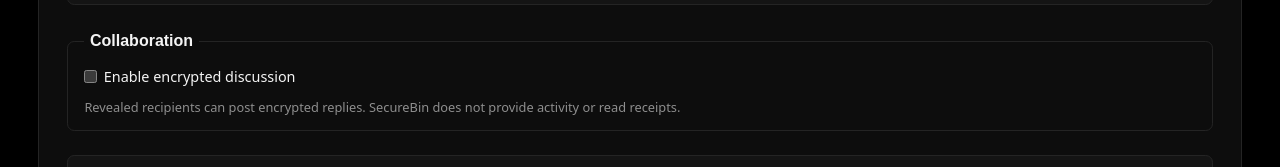
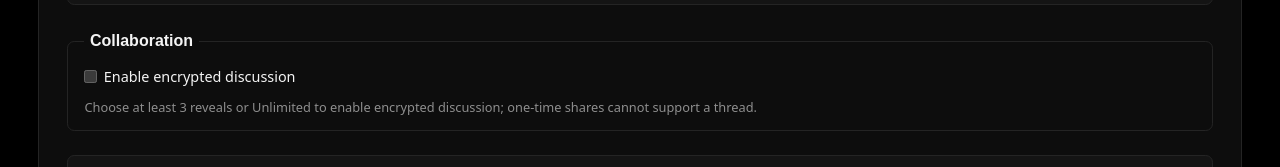
Before and after one commit to adithyarao2605/SecureBin, a Next.js app: page /new in a window 1280 px wide. Shown: the part 946-1113 px from the top of the page. Built offline with nearby package versions, Linux system fonts and the light colour scheme.

Commit message:
fix(ui): gate ineligible discussions

```diff
--- a/app/components/composer.tsx
+++ b/app/components/composer.tsx
@@ -104,6 +104,17 @@ export function Composer({ onPhaseChange, onPolicyChange, onShareChange }: Compo
   }, [attachedFiles.length, draft, shareUrl]);
 
   const draftByteCount = useMemo(() => new TextEncoder().encode(draft).length, [draft]);
+  const discussionEligible = policyDraft.maxReveals === null || policyDraft.maxReveals >= 3;
+
+  useEffect(() => {
+    if (!discussionEligible && enableDiscussion) {
+      setEnableDiscussion(false);
+      discussionCapabilityRef.current = null;
+      discard();
+      lastAttemptRef.current = null;
+      setErrorMessage("");
+    }
+  }, [discard, discussionEligible, enableDiscussion]);
 
   useEffect(() => {
     // Desktop uses a side-by-side Markdown authoring view. Code mode is a
@@ -394,7 +405,7 @@ export function Composer({ onPhaseChange, onPolicyChange, onShareChange }: Compo
             <input
               type="checkbox"
               checked={enableDiscussion}
-              disabled={isPending}
+              disabled={isPending || !discussionEligible}
               onChange={(e) => {
                 setEnableDiscussion(e.target.checked);
                 discussionCapabilityRef.current = null;
@@ -403,7 +414,11 @@ export function Composer({ onPhaseChange, onPolicyChange, onShareChange }: Compo
             />
             <span>Enable encrypted discussion</span>
           </label>
-          <p className="policy-hint">Revealed recipients can post encrypted replies. SecureBin does not provide activity or read receipts.</p>
+          <p className="policy-hint">
+            {discussionEligible
+              ? "Revealed recipients can post encrypted replies. SecureBin does not provide activity or read receipts."
+              : "Choose at least 3 reveals or Unlimited to enable encrypted discussion; one-time shares cannot support a thread."}
+          </p>
         </fieldset>
 
         {errorMessage && (
```
Also changed, not shown: 1 other file (tests, documents, lock files or other folders).
